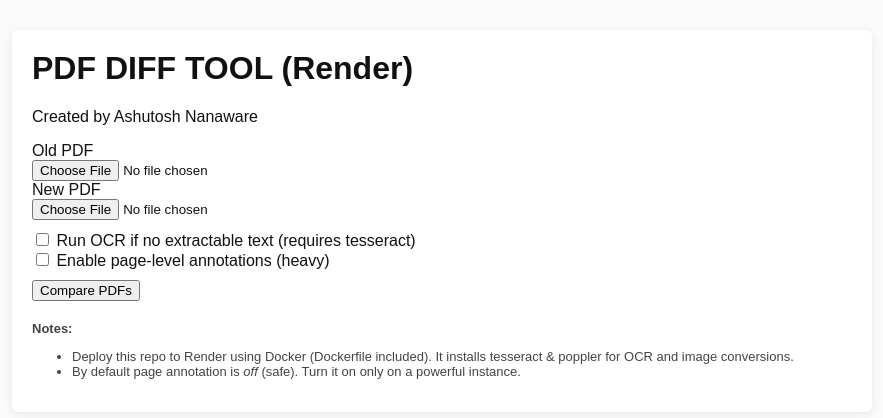
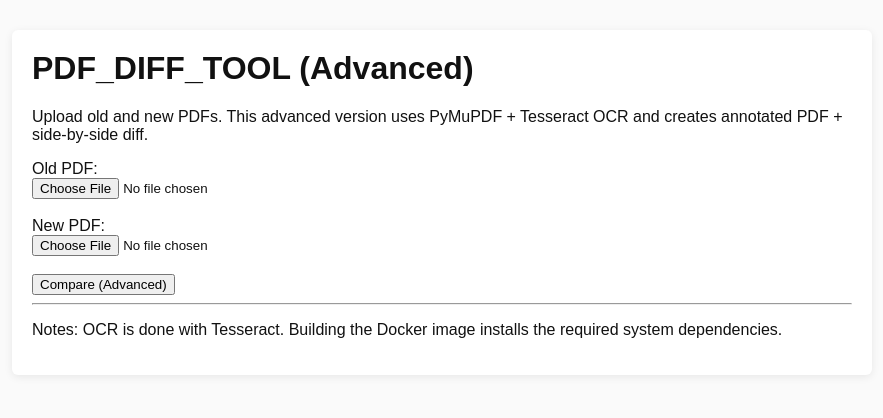
Before and after one commit to Ashu-N26/PDF_DIFF_TOOL, a Flask app: page / in a window 1280 px wide. Shown: the top 418 px of the page, without its empty margins (198-1081 px from the left). Run offline with Flask 2, Linux system fonts and the light colour scheme.

Commit message:
Update index.html

```diff
--- a/templates/index.html
+++ b/templates/index.html
@@ -1,58 +1,25 @@
-<!-- templates/index.html -->
 <!doctype html>
 <html>
 <head>
-  <meta charset="utf-8"/>
-  <title>PDF DIFF TOOL</title>
-  <link rel="stylesheet" href="/static/style.css"/>
+  <meta charset="utf-8">
+  <title>PDF DIFF TOOL (Advanced)</title>
+  <link rel="stylesheet" href="/static/style.css">
 </head>
 <body>
   <div class="container">
-    <h1>PDF DIFF TOOL (Render)</h1>
-    <p>Created by Ashutosh Nanaware</p>
+    <h1>PDF_DIFF_TOOL (Advanced)</h1>
+    <p>Upload old and new PDFs. This advanced version uses PyMuPDF + Tesseract OCR and creates annotated PDF + side-by-side diff.</p>
 
-    <form id="uploadForm" method="post" enctype="multipart/form-data" action="/compare">
-      <div>
-        <label>Old PDF</label><br/>
-        <input type="file" name="old_pdf" accept="application/pdf" required />
-      </div>
-      <div>
-        <label>New PDF</label><br/>
-        <input type="file" name="new_pdf" accept="application/pdf" required />
-      </div>
-
-      <div class="options">
-        <label><input type="checkbox" name="ocr" /> Run OCR if no extractable text (requires tesseract)</label><br/>
-        <label><input type="checkbox" name="annotate_pages" /> Enable page-level annotations (heavy)</label>
-      </div>
-
-      <button type="submit">Compare PDFs</button>
+    <form action="/compare" method="post" enctype="multipart/form-data">
+      <label>Old PDF:</label><br/>
+      <input type="file" name="old_pdf" accept="application/pdf" required><br/><br/>
+      <label>New PDF:</label><br/>
+      <input type="file" name="new_pdf" accept="application/pdf" required><br/><br/>
+      <button type="submit">Compare (Advanced)</button>
     </form>
 
-    <div id="result"></div>
-    <div class="note">
-      <strong>Notes:</strong>
-      <ul>
-        <li>Deploy this repo to Render using Docker (Dockerfile included). It installs tesseract & poppler for OCR and image conversions.</li>
-        <li>By default page annotation is <em>off</em> (safe). Turn it on only on a powerful instance.</li>
-      </ul>
-    </div>
+    <hr/>
+    <p>Notes: OCR is done with Tesseract. Building the Docker image installs the required system dependencies.</p>
   </div>
-
-  <script>
-  const form = document.getElementById('uploadForm');
-  form.addEventListener('submit', async (e) => {
-    e.preventDefault();
-    const fd = new FormData(form);
-    document.getElementById('result').textContent = 'Working... this may take a while for large PDFs.';
-    const resp = await fetch('/compare', { method: 'POST', body: fd});
-    const json = await resp.json();
-    if (json.error) {
-      document.getElementById('result').innerHTML = '<pre style="color:red">' + JSON.stringify(json, null, 2) + '</pre>';
-      return;
-    }
-    document.getElementById('result').innerHTML = '<pre>' + JSON.stringify(json, null, 2) + '</pre>';
-  });
-  </script>
 </body>
 </html>
```
